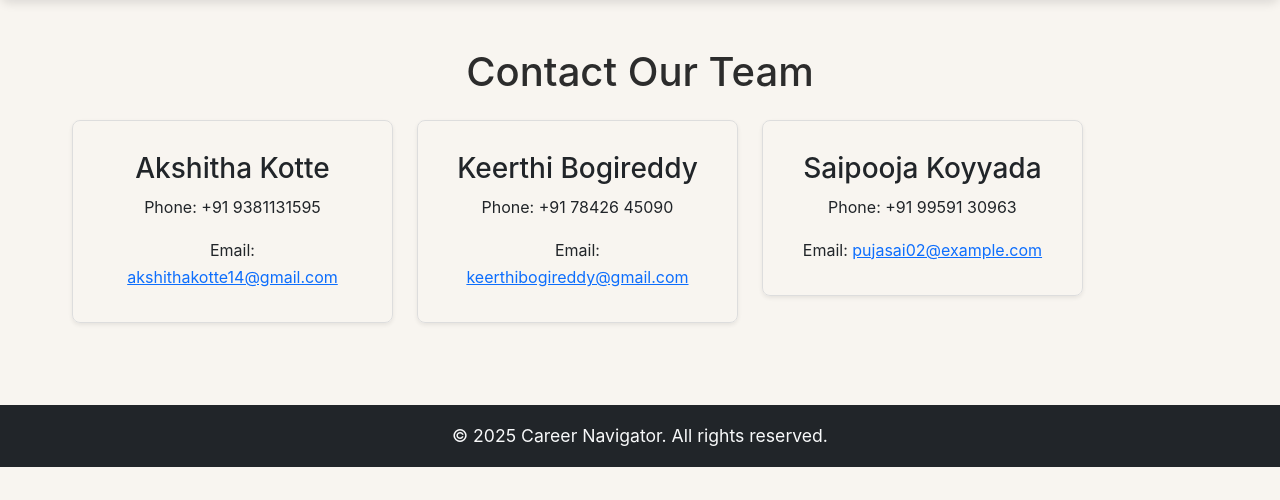
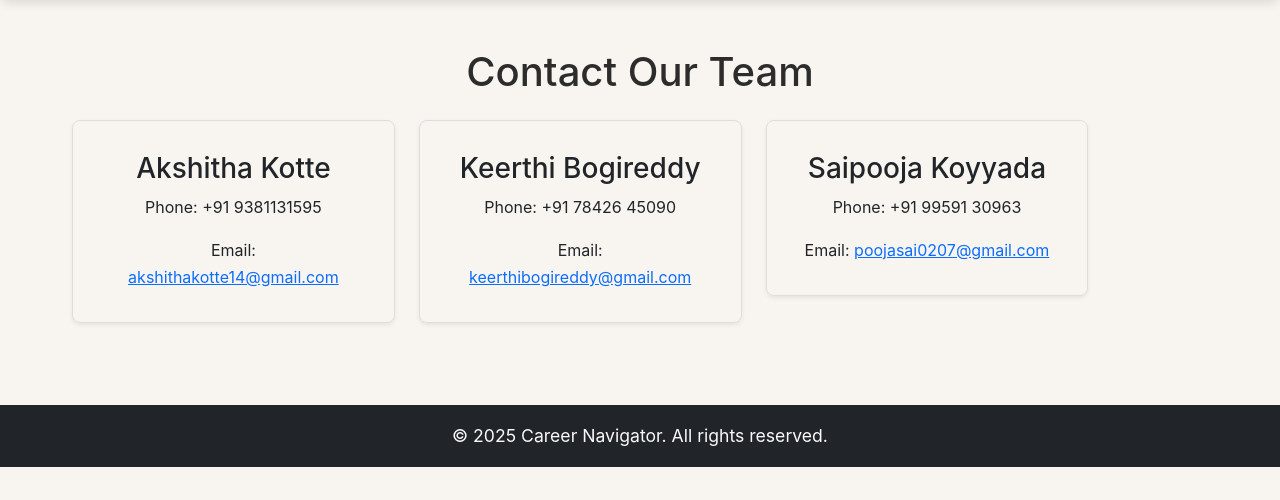
Before and after one commit to Keerthi-Bogireddy/Career_Navigator-Project, a Flask app: page /contact in a window 1280 px wide. Shown: the part 160-660 px from the top of the page. Run offline with Flask 3, Linux system fonts and the light colour scheme.

Commit message:
pooja mail

```diff
--- a/templates/contact.html
+++ b/templates/contact.html
@@ -42,7 +42,7 @@
                         <div class="card-body">
                             <h3 class="card-title">Saipooja Koyyada</h3>
                             <p class="card-text">Phone: +91 99591 30963</p>
-                            <p class="card-text">Email: <a href="mailto:pujasai02@example.com">pujasai02@example.com</a></p>
+                            <p class="card-text">Email: <a href="mailto:poojasai0207@gmail.com">poojasai0207@gmail.com</a></p>
                         </div>
                     </div>
                 </div>
```
Also changed, not shown: templates/index.html (line endings or trailing spaces).
